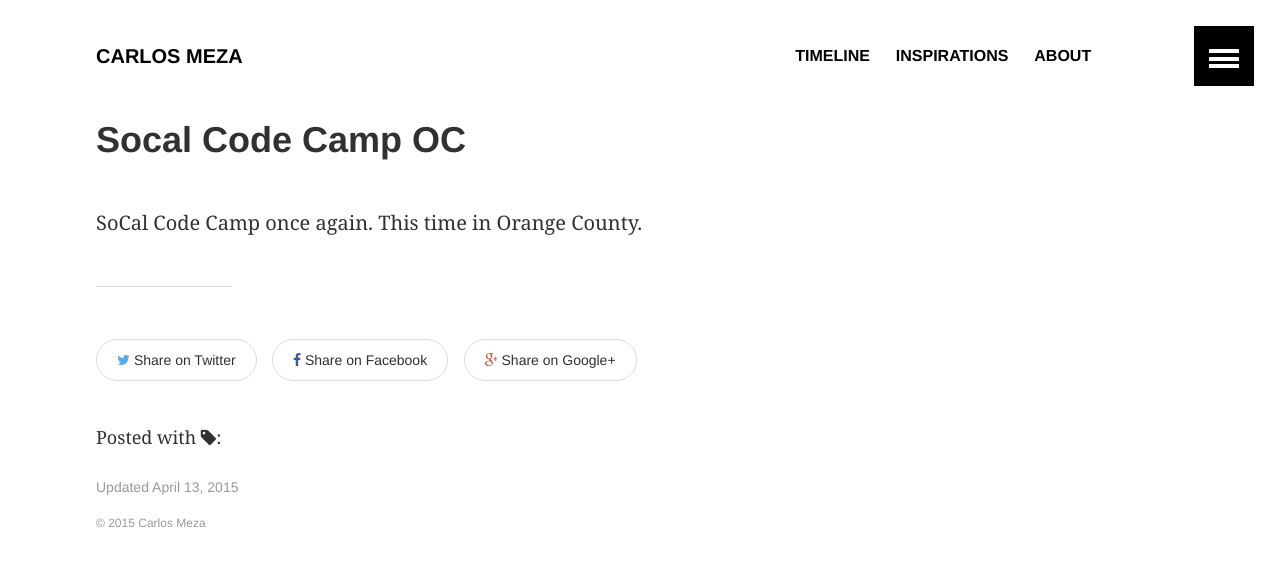
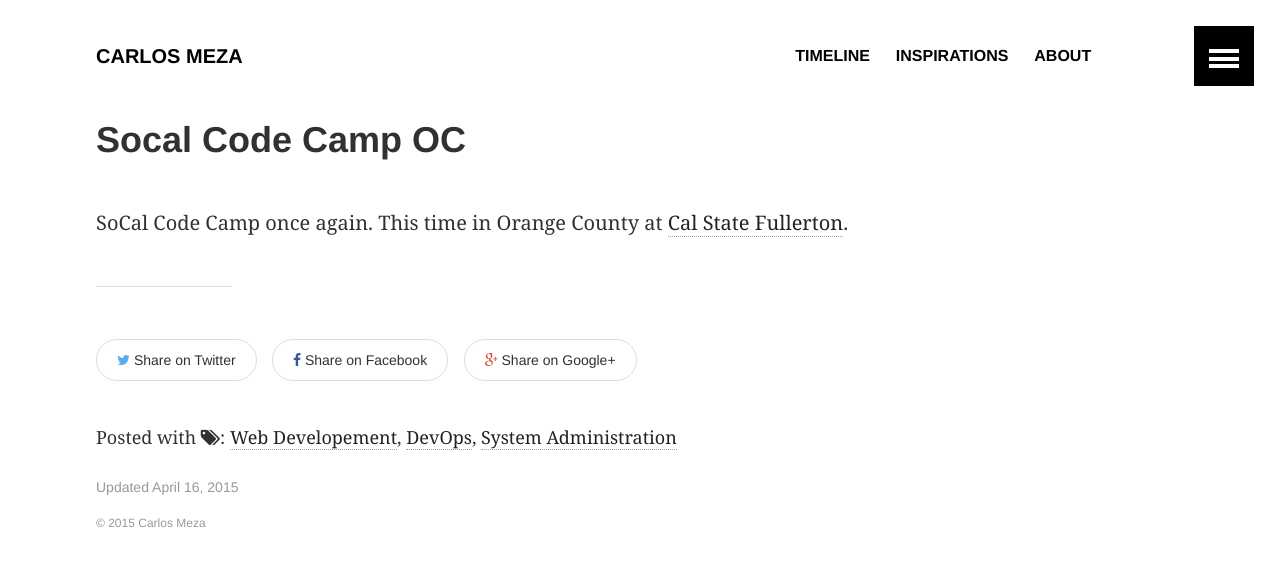
Before and after one commit to CMeza99/cmeza99.github.io, a Jekyll site: the page built from _posts/2015-03-07-socal-code-camp-oc.md, in a window 1280 px wide. Shown: the top 566 px of the page. Built offline with Jekyll 4.4.1, drawn with Linux system fonts in a browser that asks for light colours.

Commit message:
fixed post

```diff
--- a/_posts/2015-03-07-socal-code-camp-oc.md
+++ b/_posts/2015-03-07-socal-code-camp-oc.md
@@ -1,14 +1,14 @@
 ---
 layout: article
 title: "Socal Code Camp OC"
-modified: 2015-04-13T18:15:13-07:00
+modified: 2015-04-16T18:15:13-07:00
 categories:
 excerpt: "SoCal Code Camp at Cal State Fullerton"
-tags: [webdev devops sysadmin]
+tags: [webdev, devops, sysadmin]
 image:
   feature:
   teaser:
   thumb:
 #date:
 ---
-SoCal Code Camp once again. This time in Orange County.
+SoCal Code Camp once again. This time in Orange County at [Cal State Fullerton](http://www.fullerton.edu/).
```
